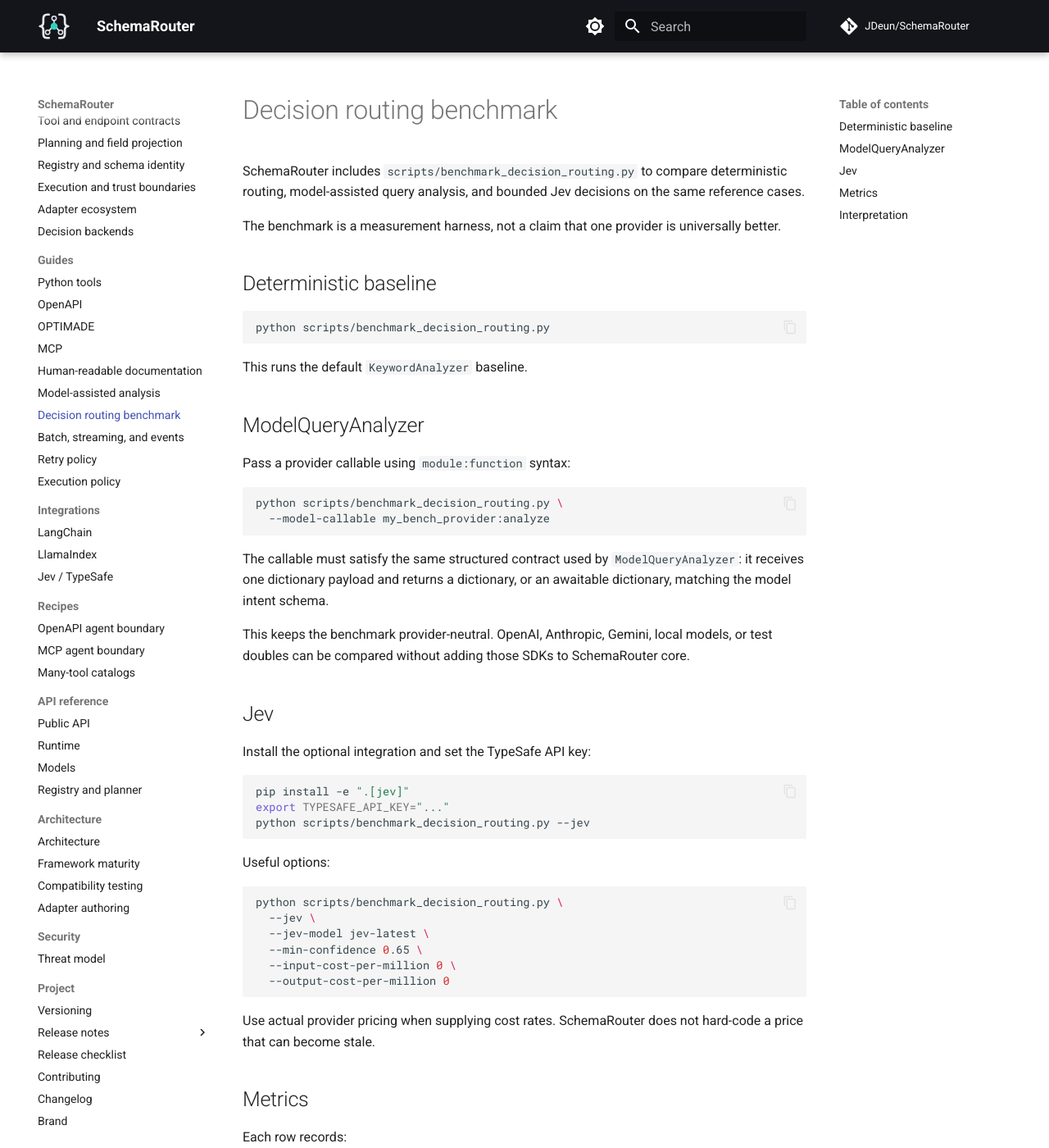
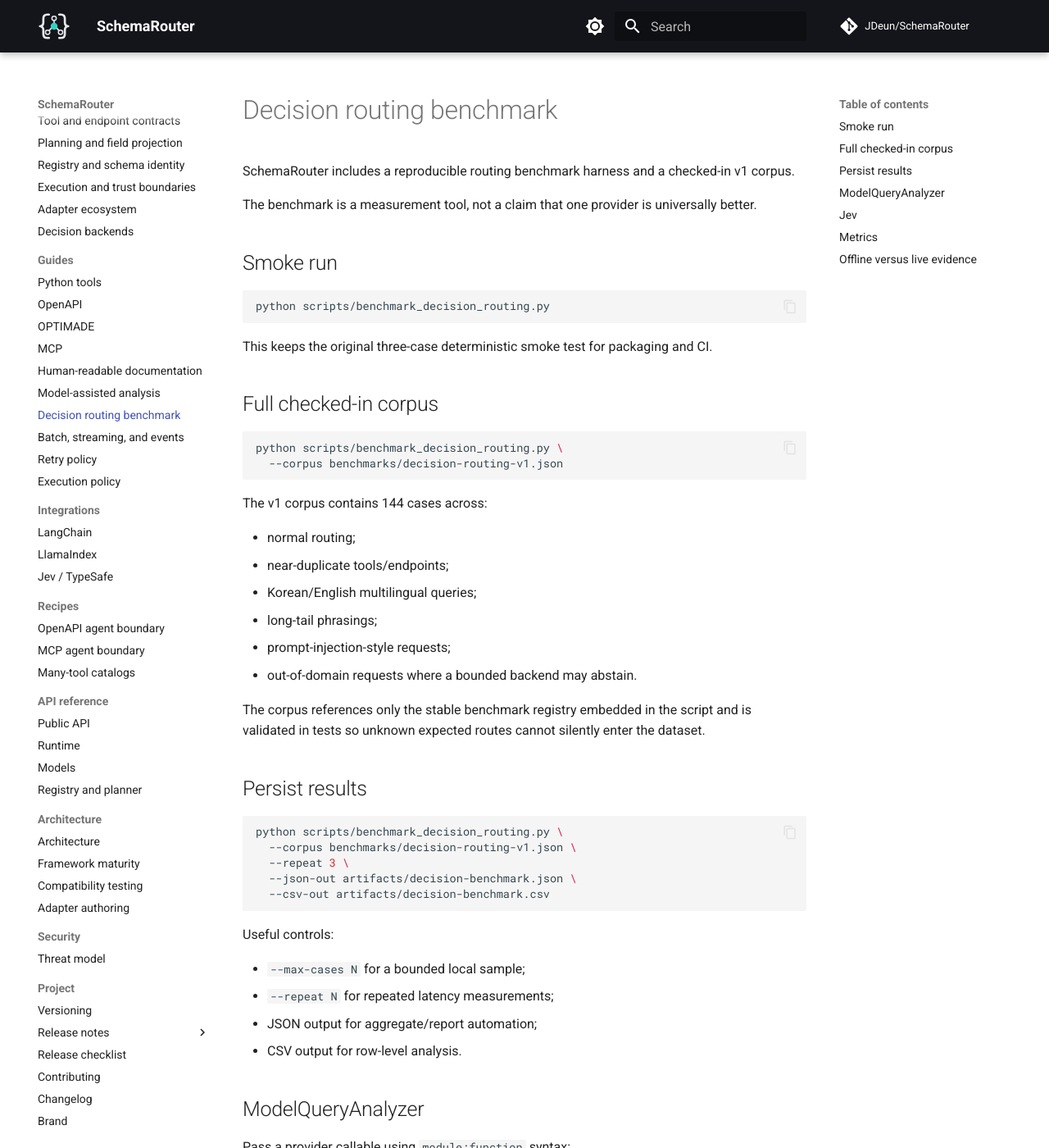
Before and after one commit to JDeun/SchemaRouter, an MkDocs documentation site: the page built from docs/guides/decision-benchmark.md, in a window 1280 px wide and 1400 px high. Shown: the whole window at 82% size. Built offline with MkDocs 1.6.1 and Material for MkDocs 9.7.7, drawn with Linux system fonts in a browser that asks for light colours; comment, search, counter and statistics services are not loaded; some of the changed text lies outside the part shown.

Commit message:
docs: update decision-benchmark for production controls

````diff
--- a/docs/guides/decision-benchmark.md
+++ b/docs/guides/decision-benchmark.md
@@ -1,17 +1,52 @@
 # Decision routing benchmark
 
-SchemaRouter includes `scripts/benchmark_decision_routing.py` to compare deterministic routing,
-model-assisted query analysis, and bounded Jev decisions on the same reference cases.
+SchemaRouter includes a reproducible routing benchmark harness and a checked-in v1 corpus.
 
-The benchmark is a measurement harness, not a claim that one provider is universally better.
+The benchmark is a measurement tool, not a claim that one provider is universally better.
 
-## Deterministic baseline
+## Smoke run
 
 ```bash
 python scripts/benchmark_decision_routing.py
 ```
 
-This runs the default `KeywordAnalyzer` baseline.
+This keeps the original three-case deterministic smoke test for packaging and CI.
+
+## Full checked-in corpus
+
+```bash
+python scripts/benchmark_decision_routing.py \
+  --corpus benchmarks/decision-routing-v1.json
+```
+
+The v1 corpus contains 144 cases across:
+
+- normal routing;
+- near-duplicate tools/endpoints;
+- Korean/English multilingual queries;
+- long-tail phrasings;
+- prompt-injection-style requests;
+- out-of-domain requests where a bounded backend may abstain.
+
+The corpus references only the stable benchmark registry embedded in the script and is validated in
+tests so unknown expected routes cannot silently enter the dataset.
+
+## Persist results
+
+```bash
+python scripts/benchmark_decision_routing.py \
+  --corpus benchmarks/decision-routing-v1.json \
+  --repeat 3 \
+  --json-out artifacts/decision-benchmark.json \
+  --csv-out artifacts/decision-benchmark.csv
+```
+
+Useful controls:
+
+- `--max-cases N` for a bounded local sample;
+- `--repeat N` for repeated latency measurements;
+- JSON output for aggregate/report automation;
+- CSV output for row-level analysis.
 
 ## ModelQueryAnalyzer
 
@@ -19,65 +54,63 @@
 
 ```bash
 python scripts/benchmark_decision_routing.py \
+  --corpus benchmarks/decision-routing-v1.json \
   --model-callable my_bench_provider:analyze
 ```
 
-The callable must satisfy the same structured contract used by `ModelQueryAnalyzer`: it receives
-one dictionary payload and returns a dictionary, or an awaitable dictionary, matching the model
-intent schema.
-
-This keeps the benchmark provider-neutral. OpenAI, Anthropic, Gemini, local models, or test doubles
-can be compared without adding those SDKs to SchemaRouter core.
+The callable receives the same structured request used by `ModelQueryAnalyzer` and may be sync or
+async. This keeps the benchmark provider-neutral.
 
 ## Jev
 
-Install the optional integration and set the TypeSafe API key:
+Install the optional integration and configure TypeSafe locally:
 
 ```bash
 pip install -e ".[jev]"
 export TYPESAFE_API_KEY="..."
-python scripts/benchmark_decision_routing.py --jev
+python scripts/benchmark_decision_routing.py \
+  --corpus benchmarks/decision-routing-v1.json \
+  --jev
 ```
 
-Useful options:
+Optional controls include `--jev-model`, `--min-confidence`,
+`--input-cost-per-million`, and `--output-cost-per-million`.
 
-```bash
-python scripts/benchmark_decision_routing.py \
-  --jev \
-  --jev-model jev-latest \
-  --min-confidence 0.65 \
-  --input-cost-per-million 0 \
-  --output-cost-per-million 0
-```
-
-Use actual provider pricing when supplying cost rates. SchemaRouter does not hard-code a price that
-can become stale.
+Provider pricing is never hard-coded because it can change independently of SchemaRouter.
 
 ## Metrics
 
 Each row records:
 
+- case ID and category;
 - expected and predicted `tool.endpoint`;
 - correctness;
+- invalid-plan state;
 - end-to-end planning latency;
-- Jev abstention state when available;
-- input/output token counts when the provider reports them;
-- optional estimated cost;
-- provider or planner errors.
+- bounded-backend abstention and deterministic fallback state;
+- input/output tokens when reported;
+- optional cost estimate;
+- provider/planner error.
 
-The summary reports aggregate accuracy, error count, abstention count, mean successful latency,
-tokens, and optional cost.
+The aggregate report includes:
 
-## Interpretation
+- accuracy;
+- invalid-plan rate;
+- error count;
+- abstention rate;
+- expected-abstention recall;
+- fallback count;
+- mean, p50, and p95 latency;
+- category-level accuracy;
+- token totals and optional estimated cost.
 
-Use repeated runs and a workload representative of the target application before making routing
-decisions. The included reference cases are only a smoke-quality common comparison set.
+## Offline versus live evidence
 
-A production benchmark should add:
+The corpus and deterministic smoke path are suitable for CI because they require no external
+provider.
 
-- ambiguous and adversarial queries;
-- large catalogs;
-- near-duplicate endpoints;
-- multilingual prompts;
-- provider timeouts and rate limits;
-- cost and latency distributions rather than only means.
+A live provider benchmark is intentionally separate. Network availability, model revisions,
+credentials, rate limits, and provider-side changes are external variables. Publish live results
+with the exact date, model identifier, configuration, corpus revision, and repeated-run count.
+
+Do not infer provider superiority from the three-case smoke set or from a single live run.
````
